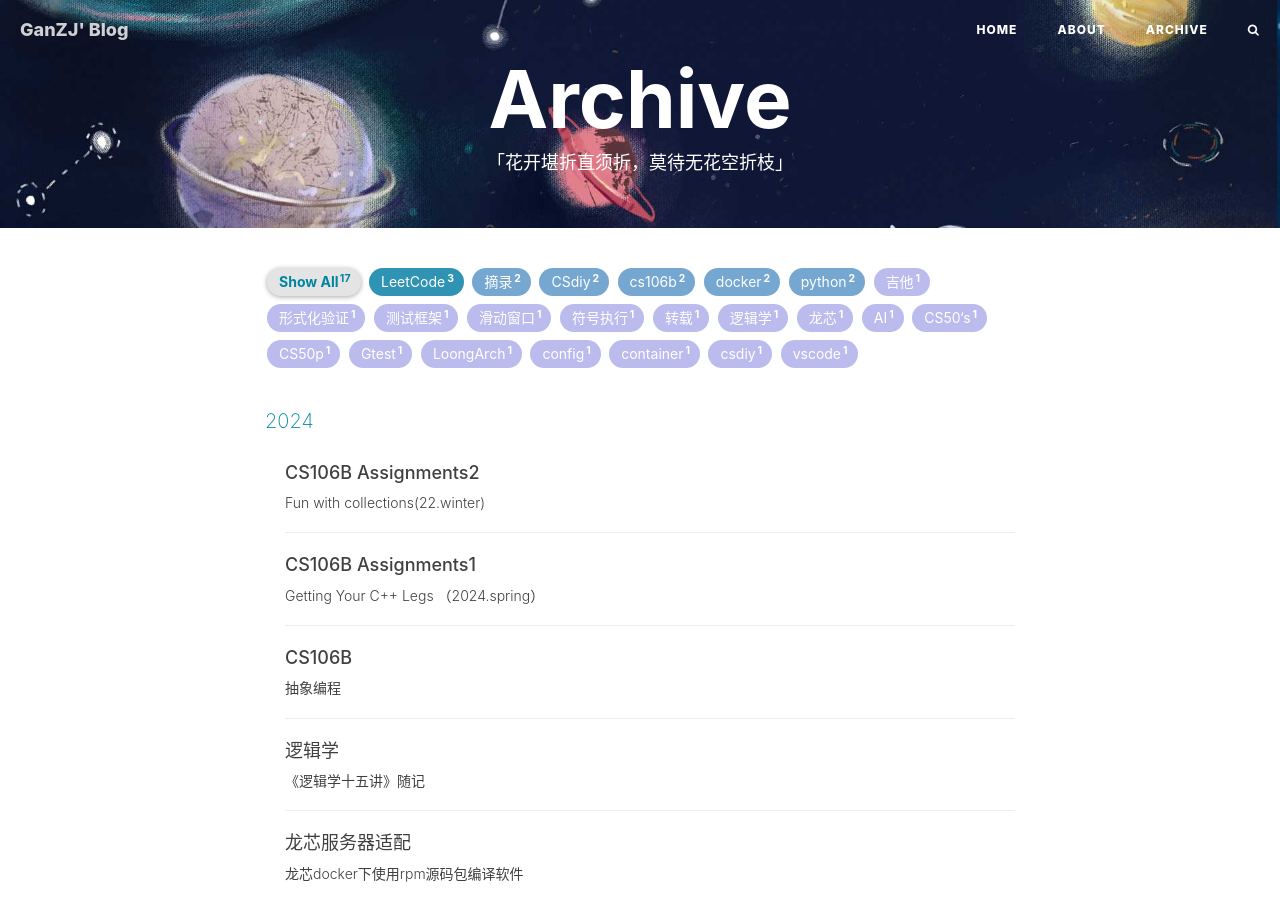
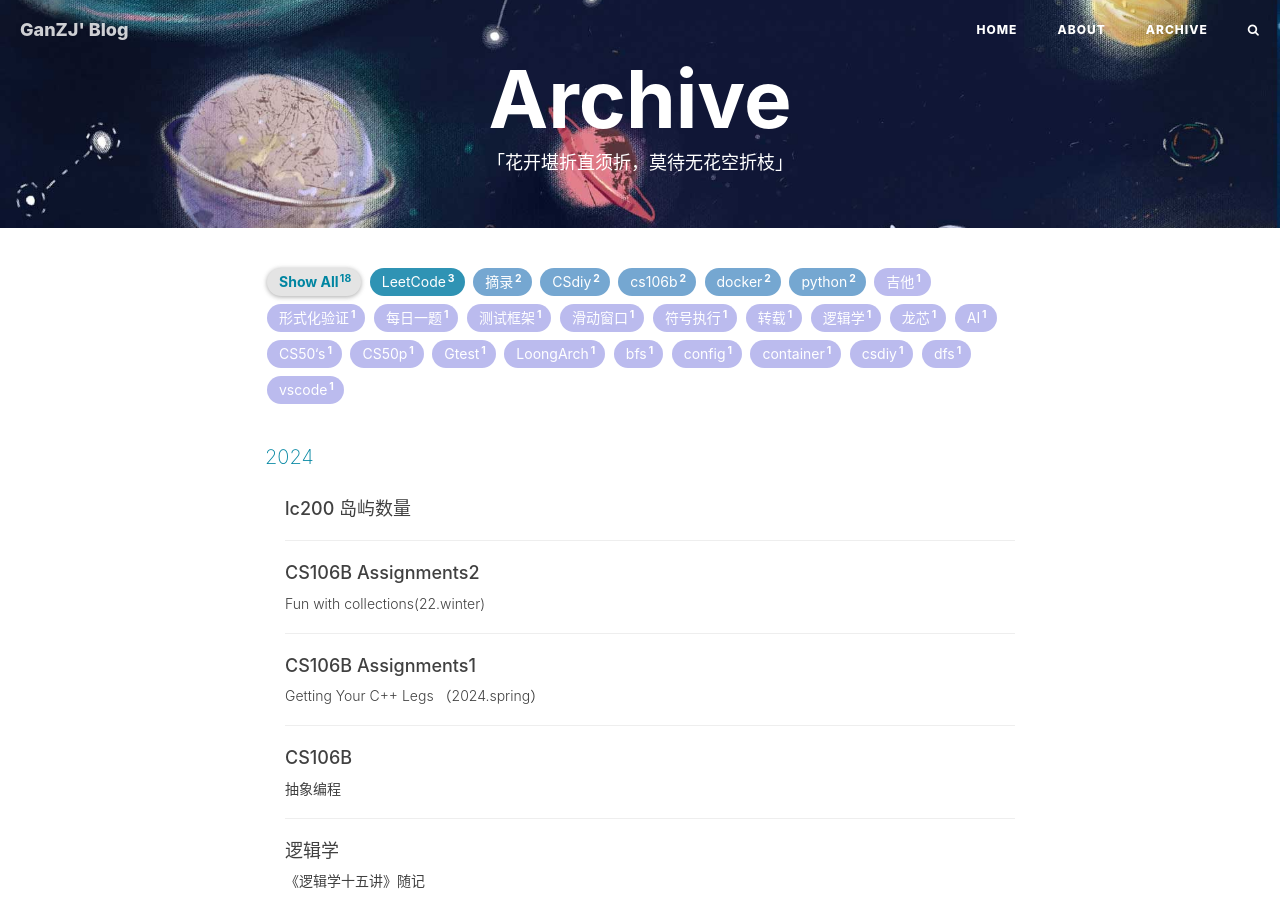
Before and after one commit to Lhrek/Lhrek.github.io, a Jekyll site: the page built from archive.html, in a window 1280 px wide and 900 px high. Built offline with Jekyll 4.4.1, drawn with Linux system fonts in a browser that asks for light colours; nearby versions of some CDN libraries; comment, search, counter and statistics services are not loaded.

Commit message:
mac commit

```diff
--- /dev/null
+++ b/_posts/2024-6-12-numIslands.md
@@ -0,0 +1,21 @@
+---
+layout:     post
+title:      "lc200 岛屿数量"
+subtitle:   ""
+date:       2024-06-12 14:42:42
+author:     "GanZJ"
+header-img: "img/post-bg-HumanSystem.jpg"
+catalog: true
+tags:
+  - 每日一题
+  - bfs
+  - dfs
+---
+
+
+
+## 初始版本
+
+
+
+## 通用算法思想
```
Also changed, not shown: _posts/2024-6-4-cs106b_assignments2.md (+4 -0 lines).
